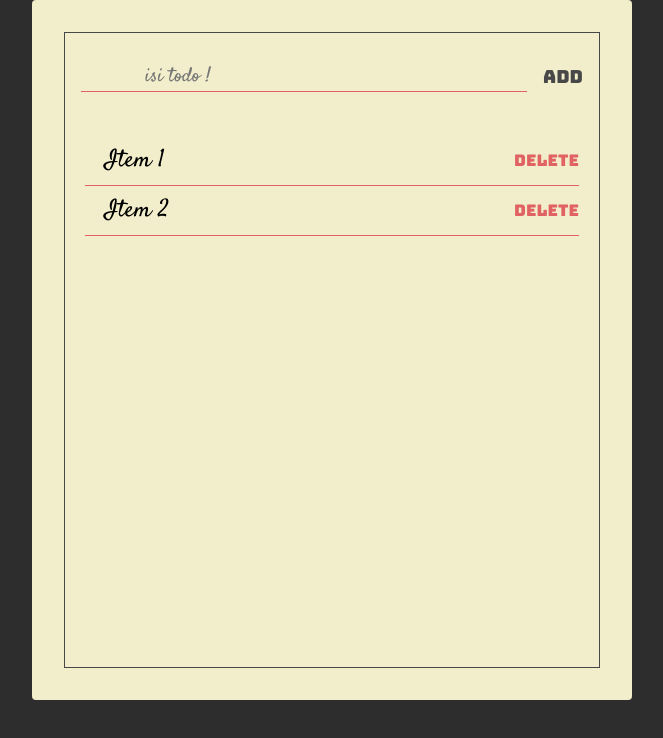
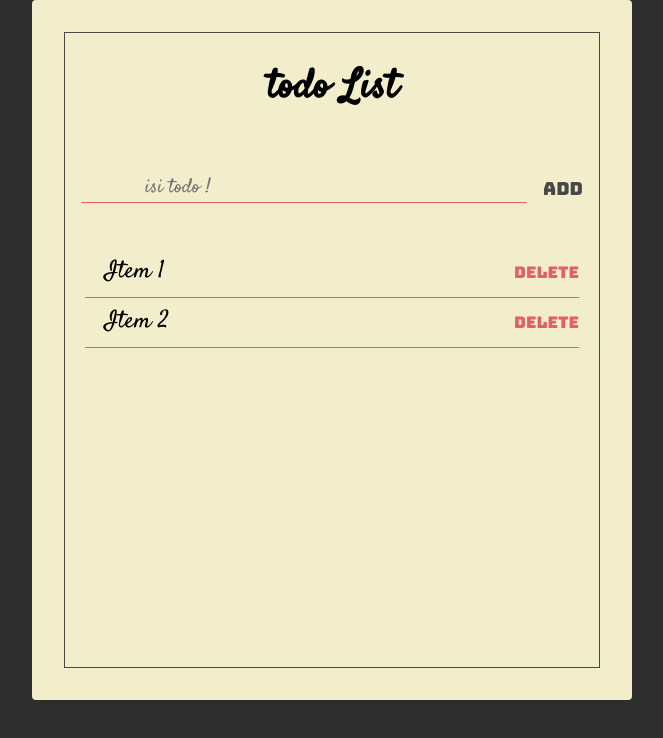
Before and after one commit to ridhoajibx/todoapp, a plain HTML site: page index.html in a window 1280 px wide. Shown: the whole page, without its empty margins (308-971 px from the left). Drawn offline with Linux system fonts and the light colour scheme.

Commit message:
create title

```diff
--- a/index.html
+++ b/index.html
@@ -12,6 +12,10 @@
 <body>
     <main class="container">
         <div class="frame">
+            <div class="header">
+                <h1 id="head-title" class="header-title">todo List</h1>
+            </div>
+
             <section class="add">
                 <form class="add-form" id="todo-form">
                     <input id="todo-input" class="add-input" type="text" value="" placeholder="isi todo !" />
--- a/styles.css
+++ b/styles.css
@@ -3,7 +3,7 @@
   }
 
   :root {
-    --primary-color: #5333e4;
+    --primary-color: #3182ce;
     --main-red-color: #e06262;
     --main-black-color: #484848;
   }
@@ -69,6 +69,21 @@
     display: flex;
     flex-direction: column;
   }
+
+  .header {
+    display: flex;
+    align-items: flex-start;
+  }
+
+  .header-title {
+    margin-left: auto;
+    margin-right: auto;
+    /* width: 52%; */
+    text-align: center;
+    font-size: 4rem;
+    font-family: "Satisfy", sans-serif;
+  }
+
 
   .add {
     padding: 16px;
```
